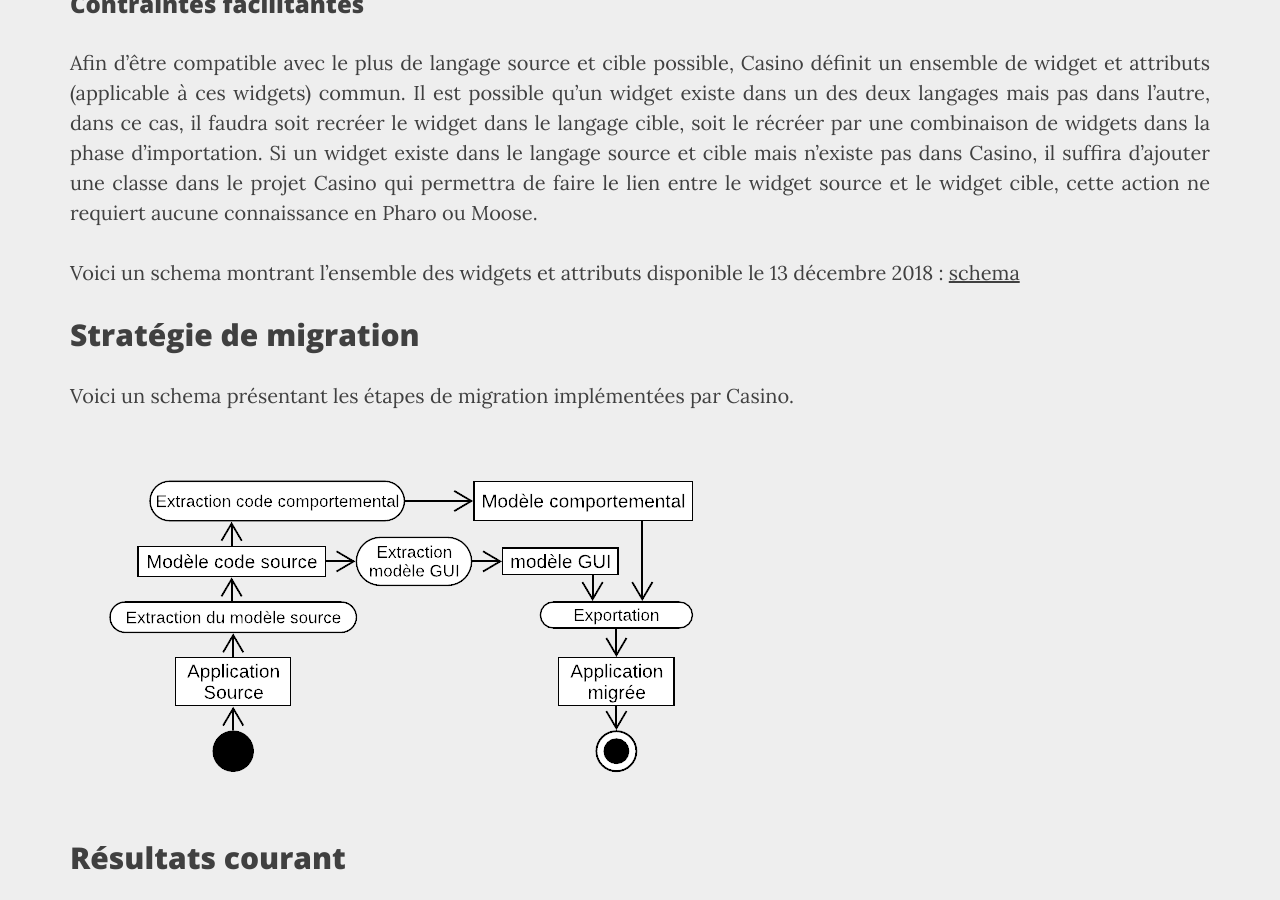
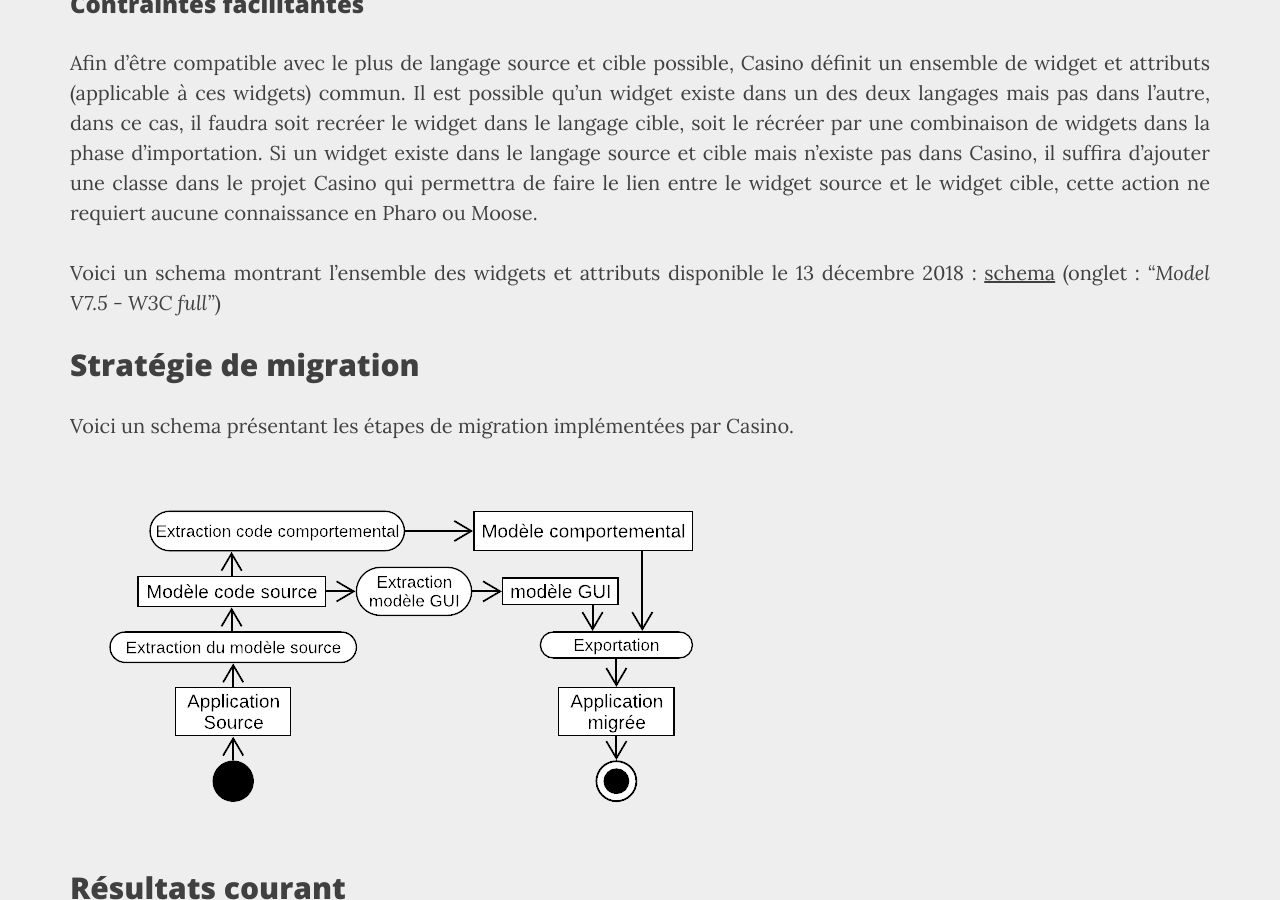
Before and after one commit to badetitou/badetitou.github.io, a Jekyll site: the page built from private/bl/2018-12-13-CasinoDoc.md, in a window 1280 px wide and 900 px high, scrolled down 1301 px. Built offline with Jekyll 4.4.1, drawn with Linux system fonts in a browser that asks for light colours; nearby versions of some CDN libraries.

Commit message:
add explication

```diff
--- a/private/bl/2018-12-13-CasinoDoc.md
+++ b/private/bl/2018-12-13-CasinoDoc.md
@@ -50,7 +50,7 @@ Si un widget existe dans le langage source et cible mais n'existe pas dans Casin
     il suffira d'ajouter une classe dans le projet Casino qui permettra de faire le lien entre le widget source et le widget cible,
     cette action ne requiert aucune connaissance en Pharo ou Moose.
 
-Voici un schema montrant l'ensemble des widgets et attributs disponible le 13 décembre 2018 : [schema](https://www.lucidchart.com/documents/view/e9fa7fef-f06f-4307-b5e8-bbb702164e75)
+Voici un schema montrant l'ensemble des widgets et attributs disponible le 13 décembre 2018 : [schema](https://www.lucidchart.com/documents/view/e9fa7fef-f06f-4307-b5e8-bbb702164e75) (onglet : *"Model V7.5 - W3C full"*)
 
 ## Stratégie de migration
 
```
